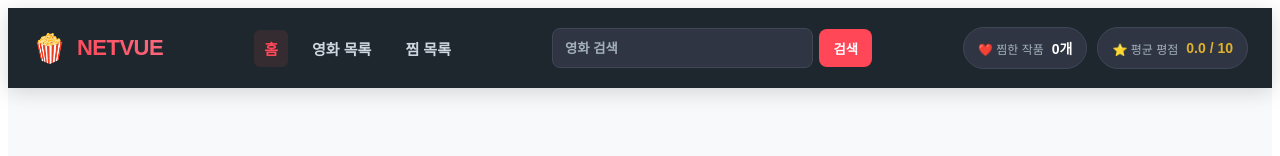
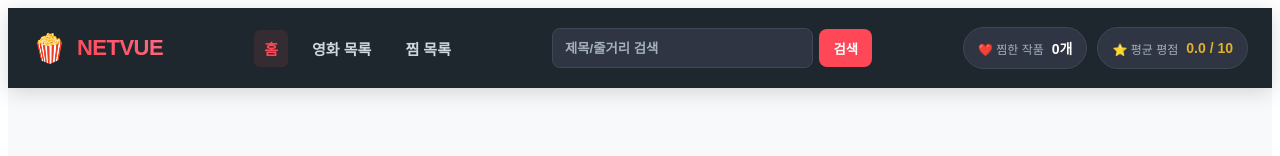
Before and after one commit to imdohong/final-spa-project, a Vue app: page / in a window 1280 px wide. Shown: the top 156 px of the page. Built offline with nearby package versions, Linux system fonts and the light colour scheme; no server answers.

Commit message:
기말 프로젝트 기능 수정

```diff
--- a/src/App.vue
+++ b/src/App.vue
@@ -61,7 +61,7 @@ const submitHeaderSearch = () => {
             v-model="headerSearchKeyword"
             type="text"
             class="header-search-input"
-            placeholder="영화 검색"
+            placeholder="제목/줄거리 검색"
           />
           <button type="submit" class="header-search-btn">검색</button>
         </form>
```
